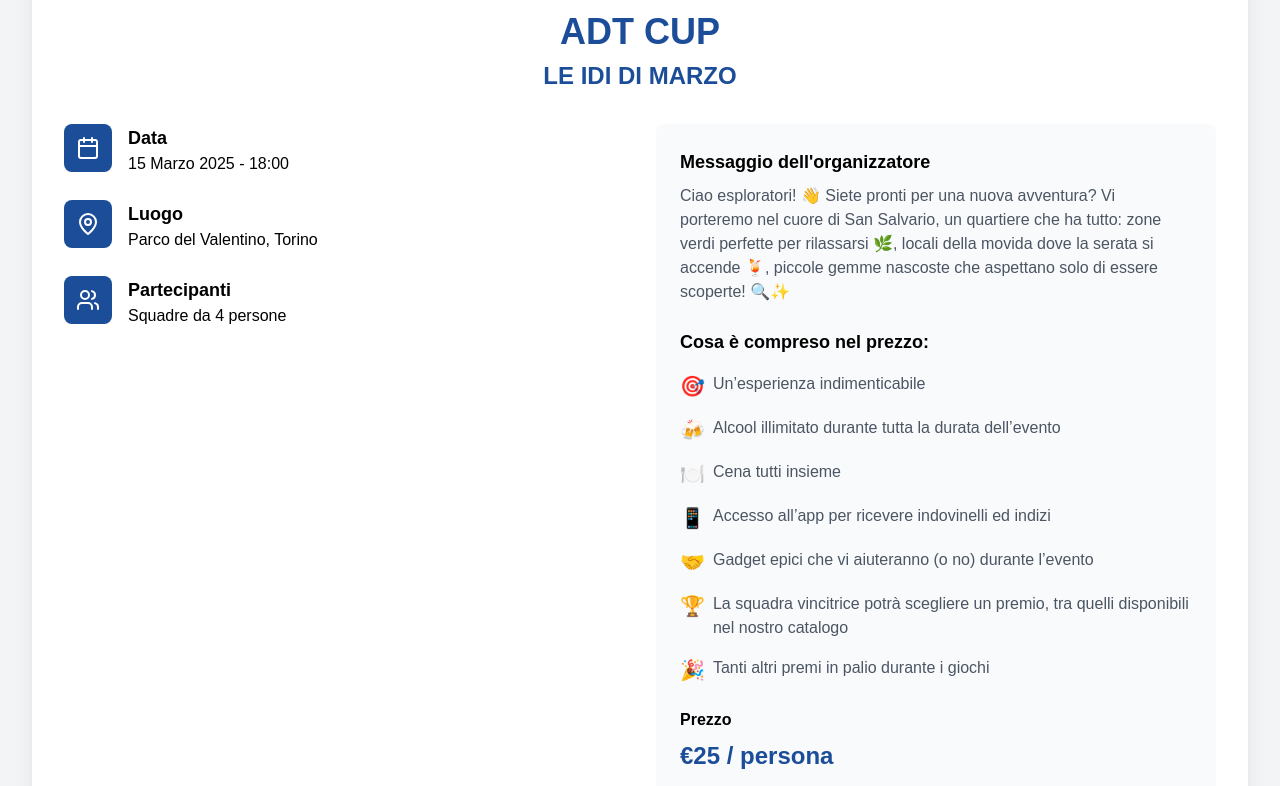
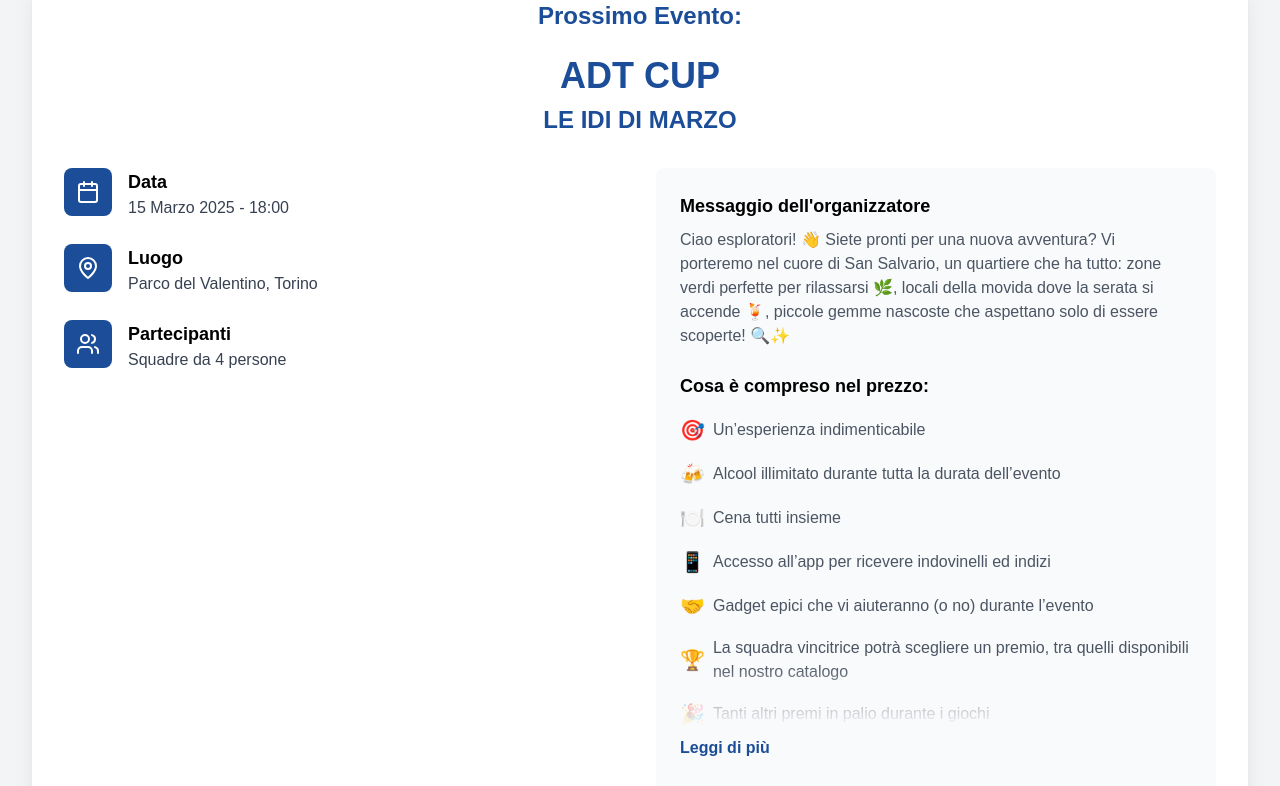
Before and after one commit to GermanRyjluk/adtcup_website, a React (Vite) app: page / in a window 1280 px wide. Shown: the part 1180-1966 px from the top of the page. Built offline with nearby package versions, Linux system fonts and the light colour scheme; a web font is replaced by a local one.

Commit message:
Visual issues solved

```diff
--- a/src/components/EventPage/EventDetails.tsx
+++ b/src/components/EventPage/EventDetails.tsx
@@ -19,7 +19,7 @@ import {
 const EventDetails = () => {
   return (
     <div className="bg-white">
-      <div className="max-w-7xl mx-auto px-4 sm:px-6 lg:px-8 py-24">
+      <div className="max-w-7xl mx-auto px-4 sm:px-6 lg:px-8 pt-24 pb-10">
         {/* Intro & Overview */}
         <div className="max-w-3xl mx-auto text-center mb-16">
           <h2 className="text-3xl font-bold text-[#1B4D98] mb-6">
@@ -238,6 +238,7 @@ const EventDetails = () => {
           </div>
         </div>
       </div>
+      <div className="relative bottom-0 left-0 right-0 w-full h-[5vh] bg-gradient-to-t from-gray-50 to-transparent" />
     </div>
   );
 };
--- a/src/components/EventPage/GameGuide.tsx
+++ b/src/components/EventPage/GameGuide.tsx
@@ -13,7 +13,7 @@ import {
 
 const GameGuide = () => {
   return (
-    <section className="py-24 bg-gradient-to-br from-gray-50 to-gray-100">
+    <section className="pt-6 bg-gradient-to-br from-gray-50 to-gray-100">
       <div className="max-w-7xl mx-auto px-4 sm:px-6 lg:px-8">
         <div className="text-center mb-16">
           <h2 className="text-4xl font-bold text-[#1B4D98] mb-4">
--- a/src/components/HomePage/EventDetails.tsx
+++ b/src/components/HomePage/EventDetails.tsx
@@ -1,23 +1,27 @@
-import React from "react";
-import { Calendar, MapPin, Users, MessageSquare } from "lucide-react";
-
-//cambia tutta questa schermata in modo che sia piu divertente e leggibile per il mio
+import React, { useState } from "react";
+import { Calendar, MapPin, Users } from "lucide-react";
 
 const EventDetails = () => {
+  const [isExpanded, setIsExpanded] = useState(false);
+  const toggleExpand = () => setIsExpanded((prev) => !prev);
+
   return (
-    <div className="bg-gray-100 pb-24">
-      <div className="max-w-7xl mx-auto px-4 sm:px-6 lg:px-8">
+    // Ensure the whole component is capped at 100vh and scrollable if needed.
+    <div className="bg-gray-100 overflow-y-hidden py-4">
+      <div className="max-w-7xl mx-auto px-4 sm:px-6 lg:px-8 py-8">
         <div className="bg-white rounded-2xl shadow-xl overflow-hidden">
           <div className="p-8">
-            <h2 className="text-xl font-bold  mb-8">Prossimo Evento:</h2>
-            {/* <h3 className="text-3xl font-bold text-[#FEB635] mb-2">ADT CUP</h3> */}
+            <h2 className="text-2xl font-bold mb-6 text-center text-[#1B4D98]">
+              Prossimo Evento:
+            </h2>
             <h3 className="text-4xl font-bold text-[#1B4D98] mb-2 text-center">
               ADT CUP
             </h3>
-            <h3 className="text-2xl font-bold text-[#1B4D98] mb-8 text-center">
+            <h4 className="text-2xl font-bold text-[#1B4D98] mb-8 text-center">
               LE IDI DI MARZO
-            </h3>
+            </h4>
             <div className="grid grid-cols-1 md:grid-cols-2 gap-8">
+              {/* Left Column: Event details */}
               <div className="space-y-6">
                 <div className="flex items-start space-x-4">
                   <div className="bg-[#1B4D98] p-3 rounded-lg">
@@ -25,7 +29,7 @@ const EventDetails = () => {
                   </div>
                   <div>
                     <h3 className="font-semibold text-lg">Data</h3>
-                    <p>15 Marzo 2025 - 18:00</p>
+                    <p className="text-gray-700">15 Marzo 2025 - 18:00</p>
                   </div>
                 </div>
                 <div className="flex items-start space-x-4">
@@ -34,7 +38,7 @@ const EventDetails = () => {
                   </div>
                   <div>
                     <h3 className="font-semibold text-lg">Luogo</h3>
-                    <p>Parco del Valentino, Torino</p>
+                    <p className="text-gray-700">Parco del Valentino, Torino</p>
                   </div>
                 </div>
                 <div className="flex items-start space-x-4">
@@ -43,75 +47,89 @@ const EventDetails = () => {
                   </div>
                   <div>
                     <h3 className="font-semibold text-lg">Partecipanti</h3>
-                    <p>Squadre da 4 persone</p>
+                    <p className="text-gray-700">Squadre da 4 persone</p>
                   </div>
                 </div>
               </div>
-              <div className="bg-gray-50 p-6 rounded-lg">
-                <div className="flex items-start space-x-3">
-                  {/* <MessageSquare className="text-[#1B4D98]" /> */}
-                  <div>
-                    <h3 className="font-semibold text-lg mb-2">
-                      Messaggio dell'organizzatore
-                    </h3>
-                    <p className="text-gray-600 ">
+              {/* Right Column: Collapsible organizer message and CTA */}
+              <div className="bg-gray-50 p-6 rounded-lg relative">
+                <div className="mb-6">
+                  <h3 className="font-semibold text-lg mb-2">
+                    Messaggio dell'organizzatore
+                  </h3>
+                  {/* Collapsible content */}
+                  <div
+                    className="relative overflow-hidden transition-all duration-500"
+                    style={{ maxHeight: isExpanded ? "1000px" : "500px" }}
+                  >
+                    <p className="text-gray-600">
                       Ciao esploratori! 👋 Siete pronti per una nuova avventura?
                       Vi porteremo nel cuore di San Salvario, un quartiere che
                       ha tutto: zone verdi perfette per rilassarsi 🌿, locali
                       della movida dove la serata si accende 🍹, piccole gemme
                       nascoste che aspettano solo di essere scoperte! 🔍✨
                     </p>
-                    <br></br>
+                    <br />
                     <p className="font-semibold text-lg mb-4">
                       Cosa è compreso nel prezzo:
                     </p>
                     <ul className="list-none space-y-4 text-gray-600">
-                      <li className="grid grid-cols-[auto_1fr] gap-2">
+                      <li className="flex items-center gap-2">
                         <span className="text-xl">🎯</span>
                         <span>Un’esperienza indimenticabile</span>
                       </li>
-                      <li className="grid grid-cols-[auto_1fr] gap-2">
+                      <li className="flex items-center gap-2">
                         <span className="text-xl">🍻</span>
                         <span>
                           Alcool illimitato durante tutta la durata dell’evento
                         </span>
                       </li>
-                      <li className="grid grid-cols-[auto_1fr] gap-2">
+                      <li className="flex items-center gap-2">
                         <span className="text-xl">🍽️</span>
                         <span>Cena tutti insieme</span>
                       </li>
-                      <li className="grid grid-cols-[auto_1fr] gap-2">
+                      <li className="flex items-center gap-2">
                         <span className="text-xl">📱</span>
                         <span>
                           Accesso all’app per ricevere indovinelli ed indizi
                         </span>
                       </li>
-                      <li className="grid grid-cols-[auto_1fr] gap-2">
+                      <li className="flex items-center gap-2">
                         <span className="text-xl">🤝</span>
                         <span>
                           Gadget epici che vi aiuteranno (o no) durante l’evento
                         </span>
                       </li>
-                      <li className="grid grid-cols-[auto_1fr] gap-2">
+                      <li className="flex items-center gap-2">
                         <span className="text-xl">🏆</span>
                         <span>
                           La squadra vincitrice potrà scegliere un premio, tra
                           quelli disponibili nel nostro catalogo
                         </span>
                       </li>
-                      <li className="grid grid-cols-[auto_1fr] gap-2">
+                      <li className="flex items-center gap-2">
                         <span className="text-xl">🎉</span>
                         <span>Tanti altri premi in palio durante i giochi</span>
                       </li>
                     </ul>
+                    {/* Fade overlay visible only when collapsed */}
+                    {!isExpanded && (
+                      <div className="absolute bottom-0 left-0 right-0 h-16 bg-gradient-to-t from-gray-50 to-transparent" />
+                    )}
                   </div>
+                  <button
+                    onClick={toggleExpand}
+                    className="mt-2 text-[#1B4D98] font-semibold"
+                  >
+                    {isExpanded ? "Mostra meno" : "Leggi di più"}
+                  </button>
                 </div>
-                <div className="mt-6">
+                <div>
                   <h4 className="font-semibold mb-2">Prezzo</h4>
                   <p className="text-2xl font-bold text-[#1B4D98]">
                     €25 / persona
                   </p>
-                  <a href="/event">
+                  <a href="/currentEvent">
                     <button className="mt-4 w-full bg-[#FEB635] text-[#1B4D98] font-semibold py-3 px-4 rounded-lg transition transform duration-150 shadow-lg active:scale-95 active:shadow-sm">
                       Inizia l'avventura 🚀
                     </button>
```
